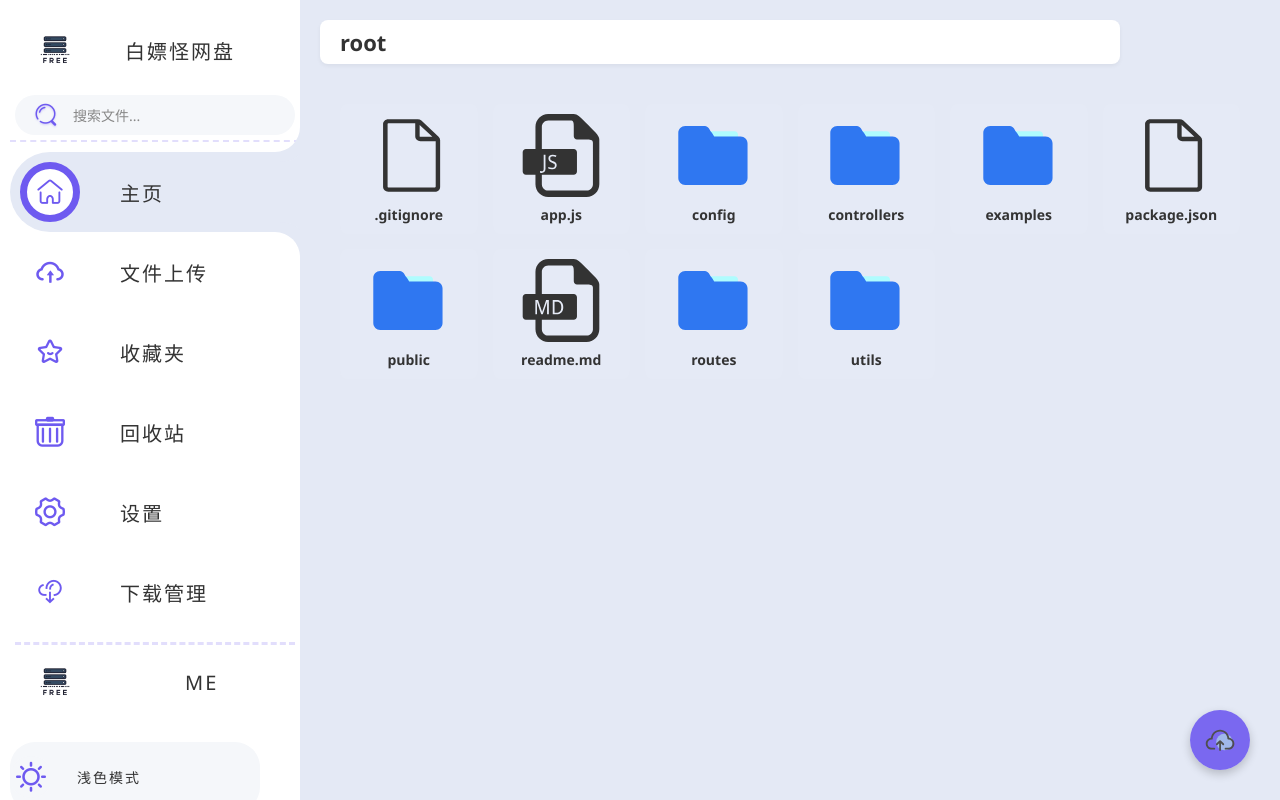
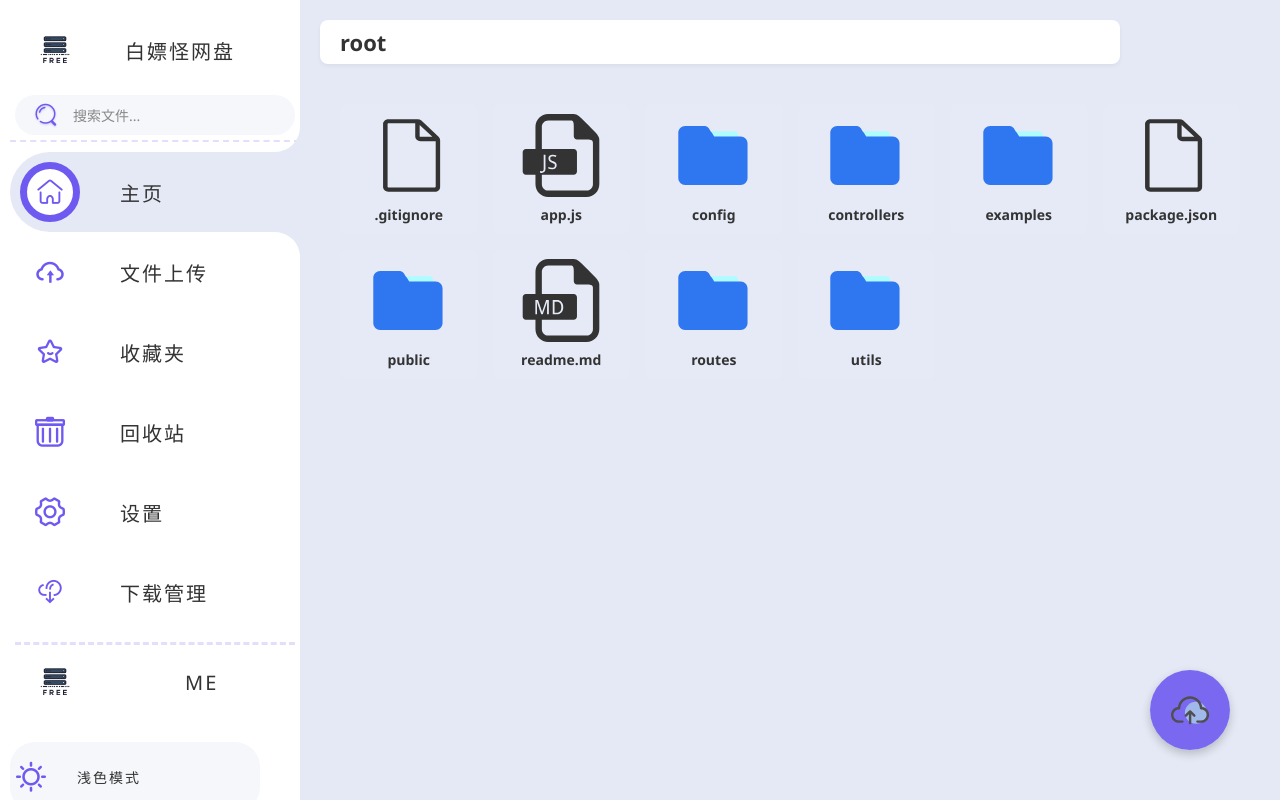
Before and after one commit to Zmy0312bry/Free_disk_front, a Vue app: page /home in a window 1280 px wide. Built offline with nearby package versions, Linux system fonts and the light colour scheme.

Commit message:
fix: 调整上传按钮的位置和大小，优化图标字体大小

```diff
--- a/src/views/HomeView.vue
+++ b/src/views/HomeView.vue
@@ -441,10 +441,10 @@ section.shell-expanded {
 /* 上传按钮样式 */
 .upload-button {
   position: fixed;
-  right: 30px;
-  bottom: 30px;
-  width: 60px;
-  height: 60px;
+  right: 50px;
+  bottom: 50px;
+  width: 80px;
+  height: 80px;
   border-radius: 50%;
   background-color: rgba(110, 90, 240, 0.9);
   display: flex;
@@ -462,7 +462,7 @@ section.shell-expanded {
 }
 
 .upload-button .upload-icon {
-  font-size: 30px;
+  font-size: 40px;
   color: white;
 }
 </style>
```
